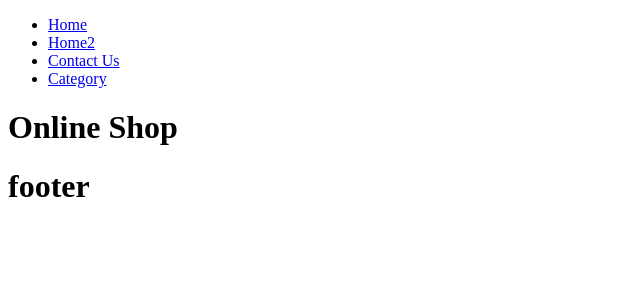
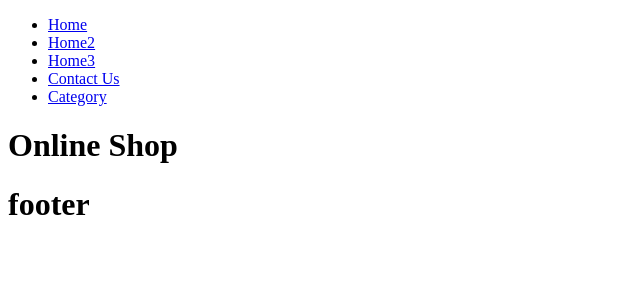
Before and after one commit to reza-madankar/Shop, a React (Create React App) app: page / in a window 1280 px wide. Shown: the top 300 px of the page, without its empty margins (0-640 px from the left). Built offline with nearby package versions, Linux system fonts and the light colour scheme.

Commit message:
test posh

```diff
--- a/src/Pages/Layout/index.jsx
+++ b/src/Pages/Layout/index.jsx
@@ -8,6 +8,9 @@ const Layout = ({ children }) => {
           </li>
           <li>
             <a href="#">Home2</a>
+          </li>
+          <li>
+            <a href="#">Home3</a>
           </li>
           <li>
             <a href="#">Contact Us</a>
```
